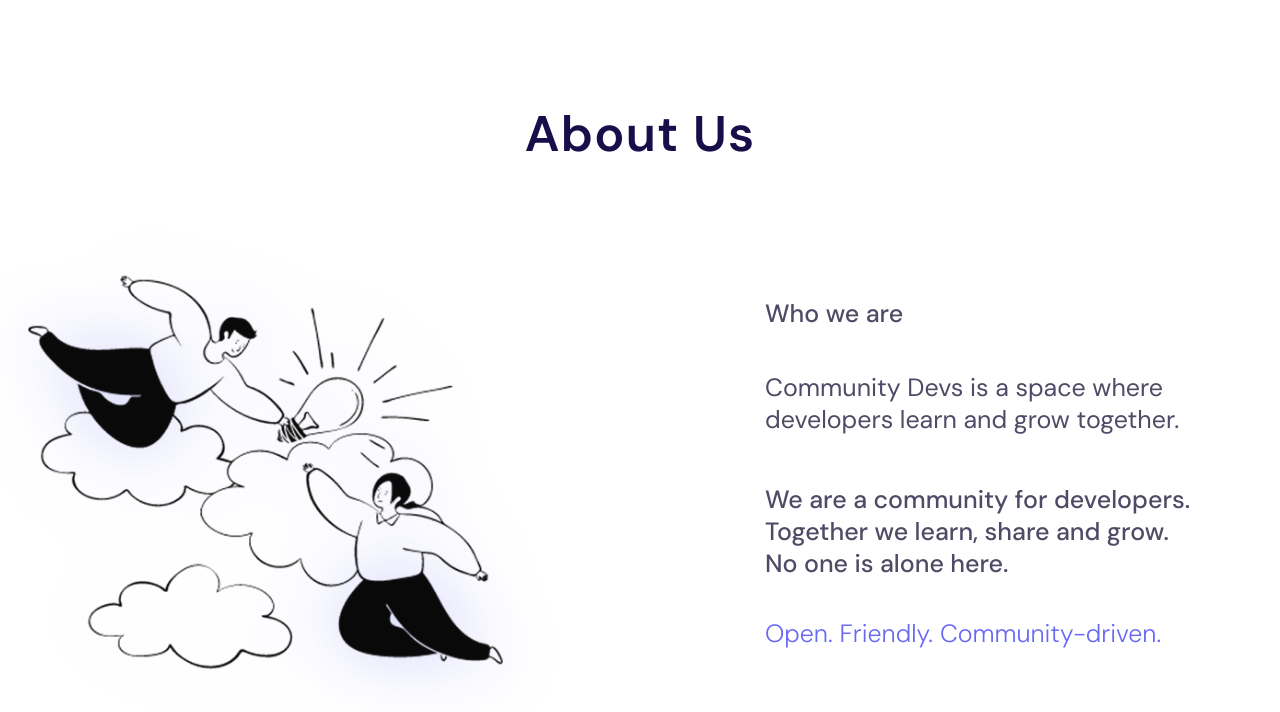
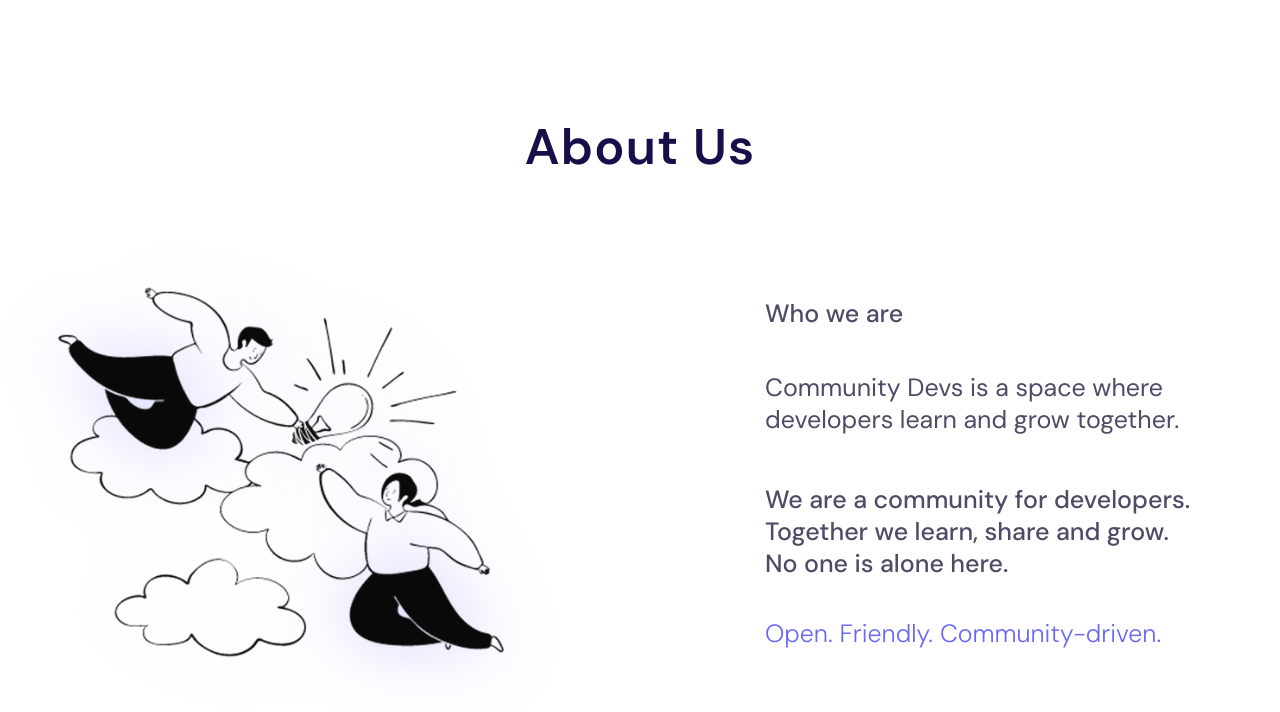
Before and after one commit to CommunityDevs-Group/communitydevs-website, a React (Vite) app: page / in a window 1280 px wide. Shown: the top 712 px of the page. Built offline with nearby package versions, Linux system fonts and the light colour scheme; the HTML template or start-up script is replaced by a standard one.

Commit message:
Optimize about page image size

```diff
--- a/src/pages/About.tsx
+++ b/src/pages/About.tsx
@@ -9,7 +9,7 @@
                 <h1 className='text-[#170F49] text-[30px] md:text-[50px] text-center font-semibold mb-20 tracking-wide'>About Us</h1>
                 <div className='flex flex-col lg:flex-row items-center justify-between gap-10 lg:gap-20 xl:gap-[250px]  relative mt-7'>
                     <div className='w-full md:w-1/2 flex justify-center '>
-                       <img className='w-full max-w-[300px] sm:max-w-[400px] lg:max-w-[600px]  h-auto object-contain transition-all duration-500 hover:-translate-y-3 cursor-pointer drop-shadow-[0_0_35px_rgba(104,104,244,0.3)]' src={AboutPhoto} alt="" />
+                       <img className='w-full max-w-[300px] sm:max-w-[400px] lg:max-w-[510px]  h-auto object-contain transition-all duration-500 hover:-translate-y-3 cursor-pointer drop-shadow-[0_0_35px_rgba(104,104,244,0.3)]' src={AboutPhoto} alt="" />
 
                     </div>
                     <div className='w-full lg:w-1/2 flex flex-col gap-4 lg:text-left lg:items-start justify-center pt-1 animate-fadeInUp'>
```
